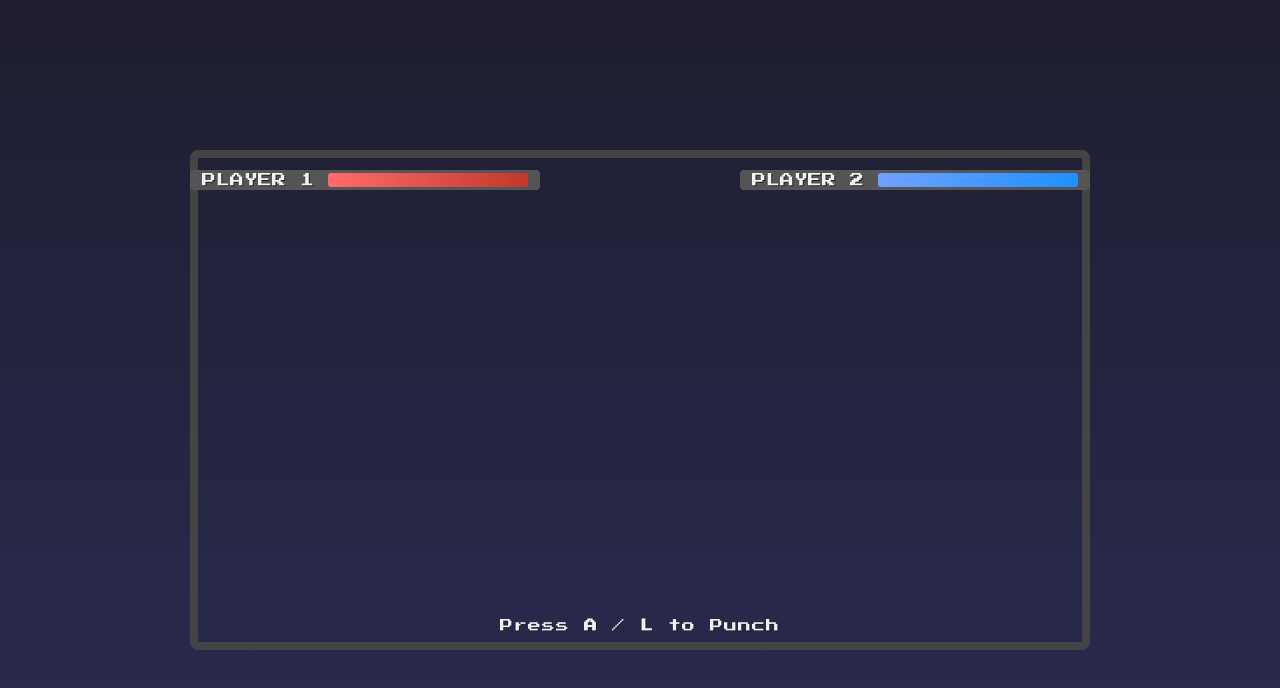
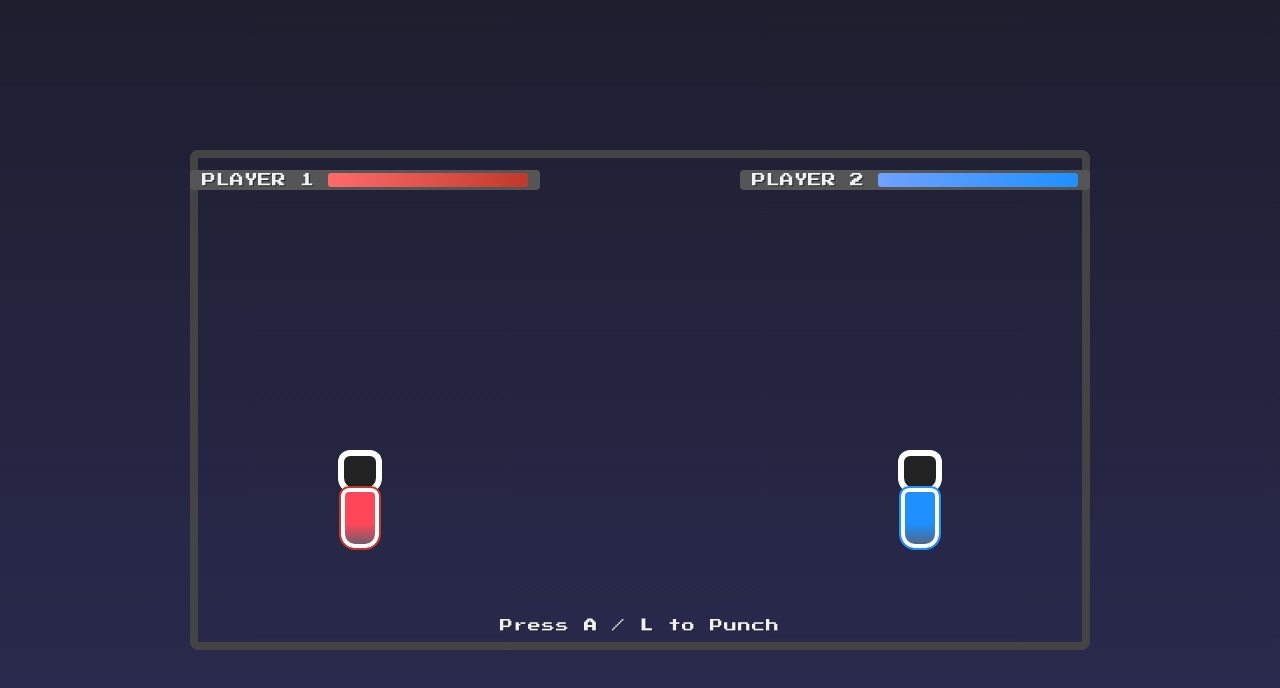
Before and after one commit to shashanksuri616/BoxingDuel, a plain HTML site: page src/index.html in a window 1280 px wide. Both pictures are taken after a click on the button "START FIGHT". Drawn offline with Linux system fonts and the light colour scheme.

Commit message:
enhance fighter styles with new visual elements and layout adjustments

```diff
--- a/src/styles/main.css
+++ b/src/styles/main.css
@@ -107,6 +107,10 @@ h1 {
   height: 120px;
   transition: transform 0.2s;
   image-rendering: pixelated;
+  display: flex;
+  flex-direction: column;
+  align-items: center;
+  justify-content: flex-end;
 }
 
 #fighter1 {
@@ -116,6 +120,41 @@ h1 {
 #fighter2 {
   right: 120px;
   transform: scaleX(-1);
+}
+
+.fighter::before {
+  content: '';
+  display: block;
+  width: 44px;
+  height: 44px;
+  background: #222;
+  border-radius: 12px 12px 16px 16px;
+  margin-bottom: 0px;
+  box-shadow: 0 0 0 6px #fff inset;
+}
+
+#fighter1::after {
+  content: '';
+  display: block;
+  width: 38px;
+  height: 60px;
+  background: linear-gradient(#ff4757 60%, #57606f 100%);
+  border-radius: 10px 10px 16px 16px;
+  margin-top: -8px;
+  box-shadow: 0 0 0 4px #fff inset;
+  border: 2px solid #c0392b;
+}
+
+#fighter2::after {
+  content: '';
+  display: block;
+  width: 38px;
+  height: 60px;
+  background: linear-gradient(#1e90ff 60%, #57606f 100%);
+  border-radius: 10px 10px 16px 16px;
+  margin-top: -8px;
+  box-shadow: 0 0 0 4px #fff inset;
+  border: 2px solid #1e90ff;
 }
 
 .health-bars {
```
